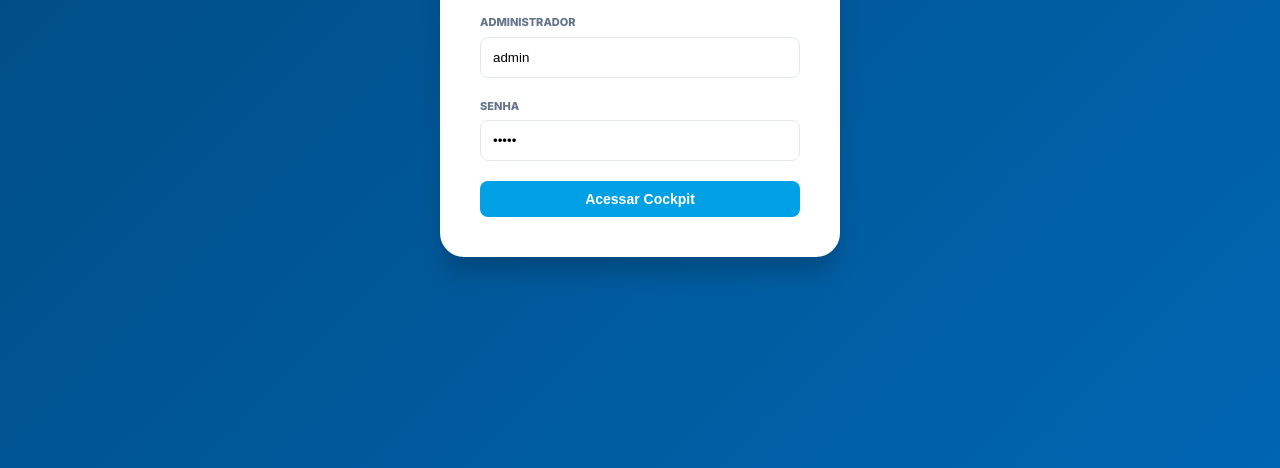
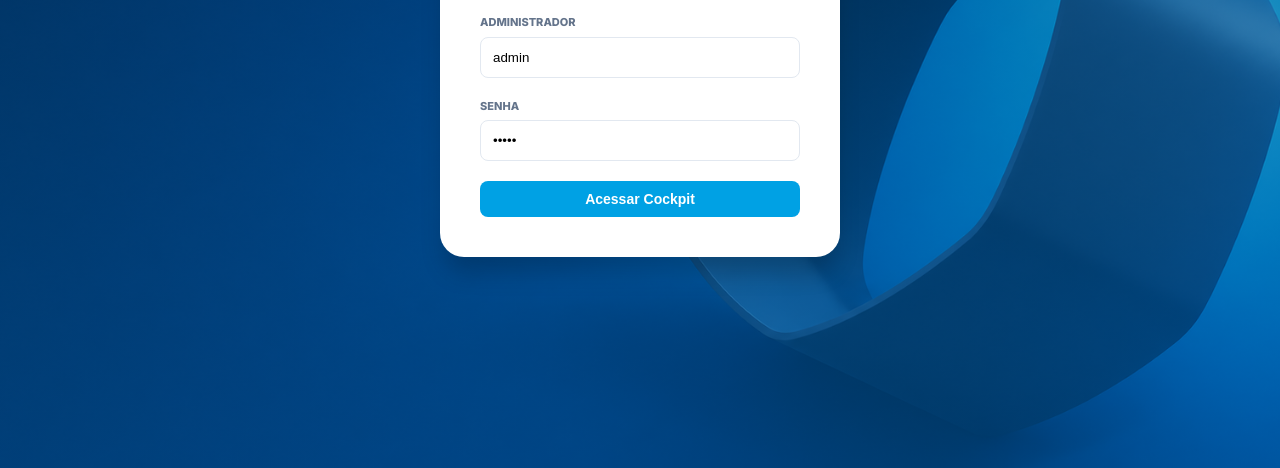
Before and after one commit to rhreis504/PRJ_TOTVS, a plain HTML site: page index.html in a window 1280 px wide. Shown: the part 332-800 px from the top of the page. Drawn offline with nearby package versions, Linux system fonts and the light colour scheme.

Commit message:
Corrige caminho e aplica papel de parede na tela de login

```diff
--- a/index.html
+++ b/index.html
@@ -34,7 +34,7 @@
             font-family: 'Inter', sans-serif;
             background-color: var(--totvs-gray-bg);
             /* ADICIONADO: Papel de parede do GitHub */
-            background-image: url('assets/images/Papel%20de%20Parede%20TOTVS.png');
+            background-image: url('assets/images/Papel_de_Parede%20TOTVS.png');
             background-size: cover;
             background-attachment: fixed;
             background-position: center;
@@ -47,7 +47,7 @@
         #login-screen {
             height: 100vh;
             display: flex; align-items: center; justify-content: center;
-            background: linear-gradient(135deg, var(--totvs-blue-dark), var(--totvs-blue-mid));
+            background: linear-gradient(rgba(0, 74, 128, 0.55), rgba(0, 102, 178, 0.55)), url('assets/images/Papel_de_Parede%20TOTVS.png') center / cover no-repeat;
         }
         .login-card {
             background: white; padding: 40px; border-radius: 24px;
```
